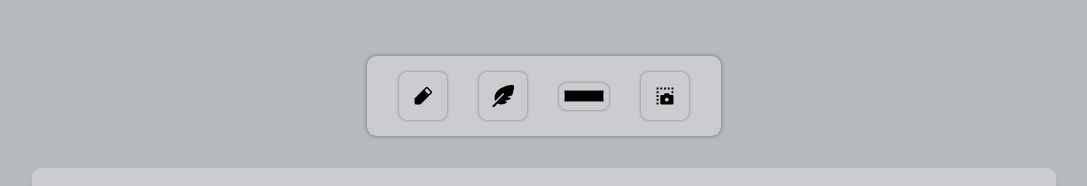
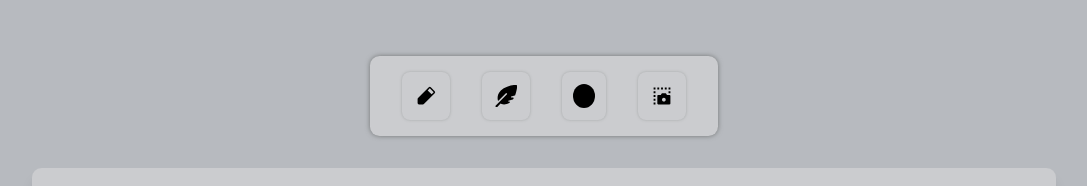
Before and after one commit to singodiyashubham87/Draw-it-out, a React (Vite) app: page / in a window 1280 px wide. Shown: the top 186 px of the page, without its empty margins (96-1183 px from the left). Built offline with nearby package versions, Linux system fonts and the light colour scheme.

Commit message:
style: change color changer icon

```diff
--- a/src/App.jsx
+++ b/src/App.jsx
@@ -11,6 +11,9 @@ function App() {
   const [color, setColor] = useState("#000");
   const [drawable, setDrawable] = useState(false);
   const canvasRef = useRef(null);
+  const colorStyle = {
+    backgroundColor: color,
+  };
 
   useEffect(() => {
     startDrawing(color, thickness);
@@ -35,7 +38,7 @@ function App() {
   return (
     <>
       <div className="container w-full bg-[#B7BABF] min-w-[100dvw] min-h-[100dvh] flex flex-col justify-center items-center gap-[2rem]">
-        <div className="tools bg-[#CBCCCF] shadow-mdm flex justify-center items-center gap-[2rem] px-[2rem] py-4 rounded-[0.6rem]">
+        <div className="max-w-[90%] flex-wrap	 tools bg-[#CBCCCF] shadow-mdm flex justify-center items-stretch gap-[2rem] px-[2rem] py-4 rounded-[0.6rem]">
           <PiPencilSimpleFill
             className={`text-[3rem] p-[0.8rem] shadow-vsm rounded-[0.5rem] cursor-pointer hover:bg-[#B7BABF] ${
               drawable ? "bg-gray-400" : ""
@@ -62,13 +65,19 @@ function App() {
               className="cursor-pointer"
             />
           )}
+          <div className="p-[1rem] rounded-[0.5rem] relative flex items-center justify-center shadow-vsm">
+            <div
+              className="w-[50%] h-[50%] shadow-inner rounded-[50%] absolute"
+              style={colorStyle}
+            ></div>
             <input
               type="color"
               name="color"
               id="color"
               onChange={(e) => setColor(e.target.value)}
-            className={`bg-[#CBCCCF] p-[0.2rem] shadow-vsm rounded-[0.5rem] cursor-pointer outline-none hover:bg-[#B7BABF]`}
+              className={`bg-[#CBCCCF] p-[0.2rem] shadow-vsm rounded-[0.5rem] cursor-pointer outline-none hover:bg-[#B7BABF] flex-[0.5] opacity-[0.001] w-full h-full z-5`}
             />
+          </div>
           <RiScreenshot2Fill
             className={`text-[3rem] p-[0.8rem] shadow-vsm rounded-[0.5rem] cursor-pointer hover:bg-[#B7BABF]`}
             onClick={takeSnapshot}
--- a/tailwind.config.js
+++ b/tailwind.config.js
@@ -24,7 +24,7 @@ export default {
         vvsm: "351px",
       },
       boxShadow: {
-        'vsm': '0px 0px 3px #727575',
+        'vsm': '0px 0px 3px #a5a8a8',
         'mdm': '0px 0px 5px #727575',
       }
     },
```
Lines whose indentation alone changed are shown as unchanged.
